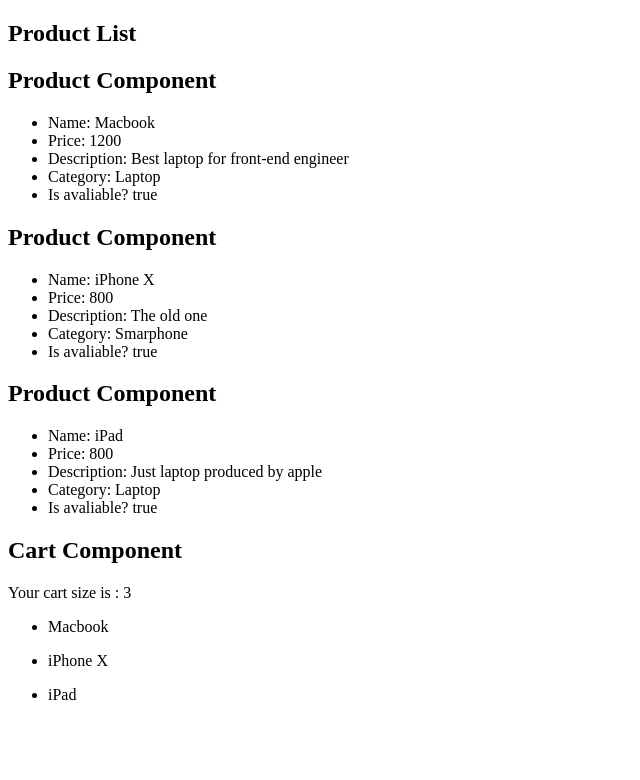
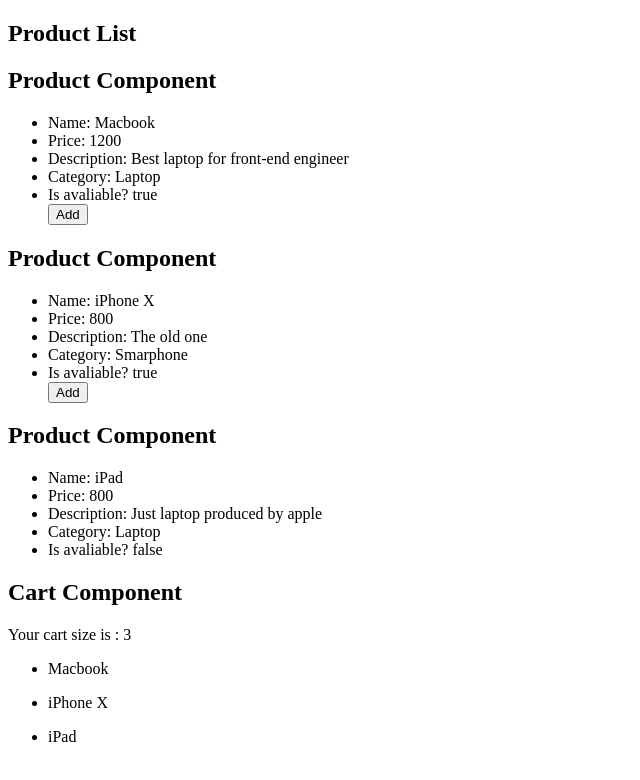
Before and after one commit to cylinder-y/angular-learning, an Angular app: page / in a window 1280 px wide. Shown: the top 780 px of the page, without its empty margins (0-640 px from the left). Built offline with nearby package versions, Linux system fonts and the light colour scheme.

Commit message:
task 2.3 implement possibility to add items into cart

```diff
--- a/src/app/products/components/product-list/product-list.component.html
+++ b/src/app/products/components/product-list/product-list.component.html
@@ -1,5 +1,6 @@
 <h2>Product List</h2>
 <app-product
     *ngFor="let product of products"
-    [product]="product">
+    [product]="product"
+    (addToCart)="onAddToCart($event)">
 </app-product>
--- a/src/app/products/components/product-list/product-list.component.ts
+++ b/src/app/products/components/product-list/product-list.component.ts
@@ -1,4 +1,4 @@
-import { Component, OnInit } from '@angular/core';
+import { Component, OnInit, Output, EventEmitter } from '@angular/core';
 
 import { ProductService } from '../../services/product.service';
 import { Product } from '../../../shared/models/product';
@@ -18,4 +18,9 @@
     this.products = this.productservice.getProducts();
   }
 
+  onAddToCart(product: Product) {
+    console.log('From Product List', product);
+    // TODO add product to cart
+  }
+
 }
--- a/src/app/products/components/product/product.component.html
+++ b/src/app/products/components/product/product.component.html
@@ -5,4 +5,5 @@
     <li>Description: {{product.description}}</li>
     <li>Category: {{product.category}}</li>
     <li>Is avaliable? {{product.isAvaliable}}</li>
+    <button *ngIf="product.isAvaliable" (click)="onAddToCart($event)">Add</button>
 </ul>
--- a/src/app/products/components/product/product.component.ts
+++ b/src/app/products/components/product/product.component.ts
@@ -1,4 +1,4 @@
-import { Component, OnInit, Input } from '@angular/core';
+import { Component, OnInit, Input, Output, EventEmitter } from '@angular/core';
 import { Product } from 'src/app/cart/models/product';
 
 @Component({
@@ -10,8 +10,16 @@
   @Input()
   product: Product;
 
+  @Output()
+  addToCart: EventEmitter<Product> = new EventEmitter();
+
   constructor() { }
 
   ngOnInit() {
   }
+
+  onAddToCart() {
+    console.log('From Product');
+    this.addToCart.emit(this.product);
+  }
 }
--- a/src/app/products/services/product.service.ts
+++ b/src/app/products/services/product.service.ts
@@ -28,7 +28,7 @@
         category: Category.Laptops,
         description: 'Just laptop produced by apple',
         price: 800,
-        isAvaliable: true
+        isAvaliable: false
       },
     ];
 
```
